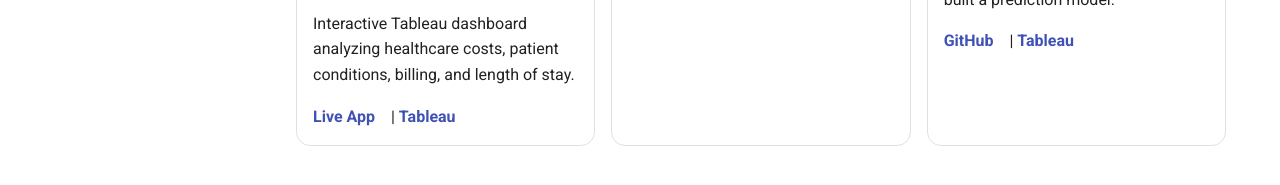
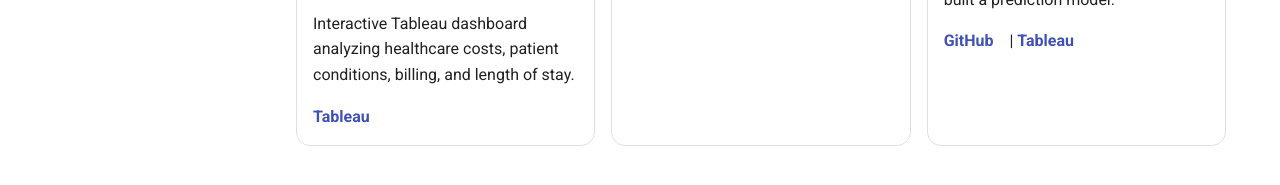
Before and after one commit to Ilie1985/2026_portfolio, an MkDocs documentation site: the page built from docs/projects.md, in a window 1280 px wide. Shown: the part 570-755 px from the top of the page. Built offline with MkDocs 1.6.1 and Material for MkDocs 9.7.7, drawn with Linux system fonts in a browser that asks for light colours.

Commit message:
small change

```diff
--- a/docs/data/projects.yml
+++ b/docs/data/projects.yml
@@ -3,7 +3,7 @@
 
   image: images/housing_project.png
   tags: [Tableau, Data Visualization, Healthcare Analytics, Data Analysis]
-  Project Info: https://github.com/Ilie1985/healthcare-tableau-dashboard
+  project info: https://github.com/Ilie1985/healthcare-tableau-dashboard
   tableau: https://public.tableau.com/app/profile/marian.stefanita.ilie/viz/HealthcarePerformanceandCostAnalysisAnInteractiveTableauDashboard/Dashboard0ExecutiveSummary
 
 - title: Sales Dashboard
--- a/docs/projects.md
+++ b/docs/projects.md
@@ -8,7 +8,7 @@
   <h3>Healthcare Performance and Cost Analysis</h3>
   <div class="project-meta"><span class="tag">Tableau</span> <span class="tag">Data Visualization</span> <span class="tag">Healthcare Analytics</span> <span class="tag">Data Analysis</span></div>
   <p>Interactive Tableau dashboard analyzing healthcare costs, patient conditions, billing, and length of stay.</p>
-  <div class="project-links"><a href="https://your-deployed-app-link.com" target="_blank" rel="noopener">Live App</a> | <a href="https://public.tableau.com/app/profile/marian.stefanita.ilie/viz/HealthcarePerformanceandCostAnalysisAnInteractiveTableauDashboard/Dashboard0ExecutiveSummary" target="_blank" rel="noopener">Tableau</a></div>
+  <div class="project-links"><a href="https://public.tableau.com/app/profile/marian.stefanita.ilie/viz/HealthcarePerformanceandCostAnalysisAnInteractiveTableauDashboard/Dashboard0ExecutiveSummary" target="_blank" rel="noopener">Tableau</a></div>
 </div>
 
 <div class="project-card">
```
